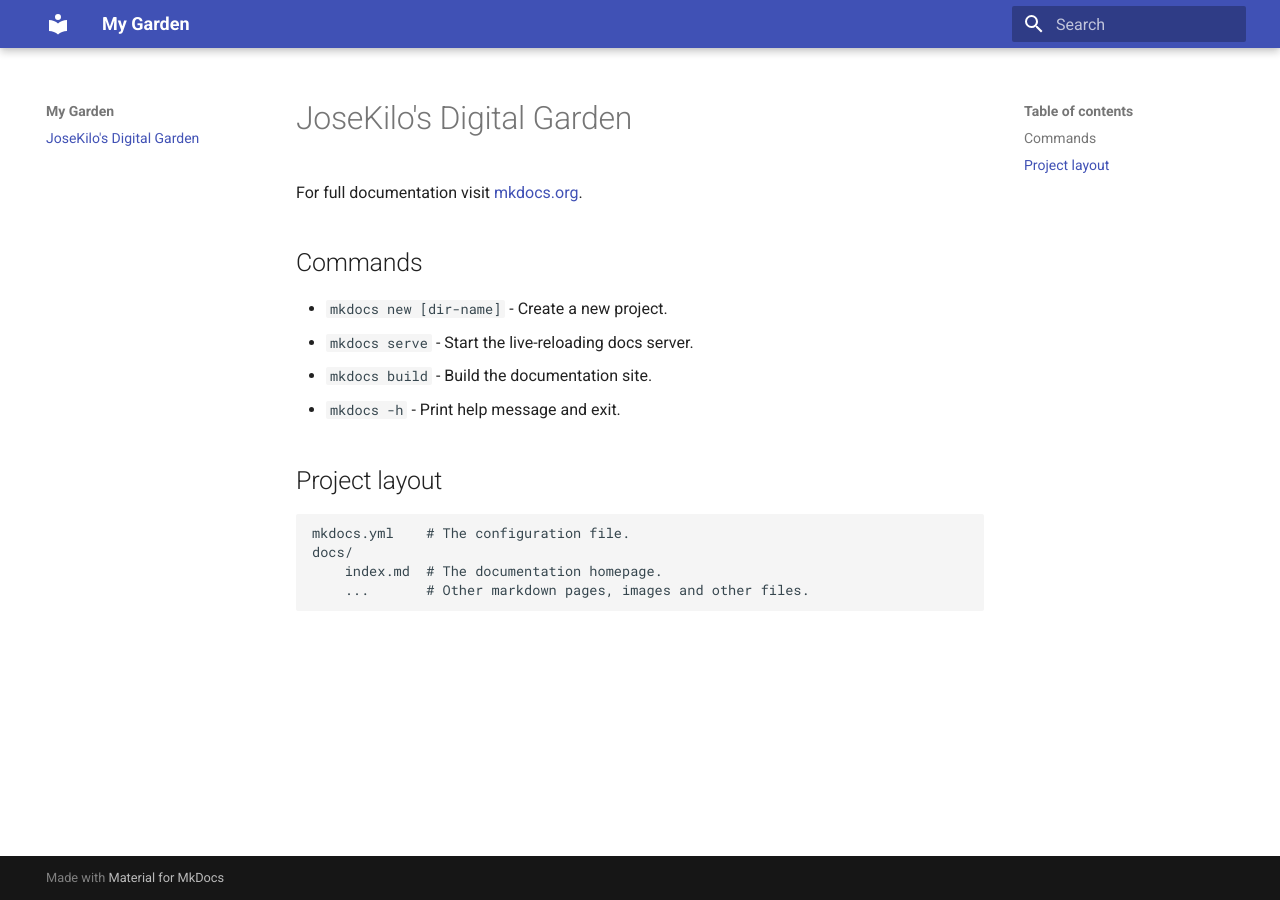
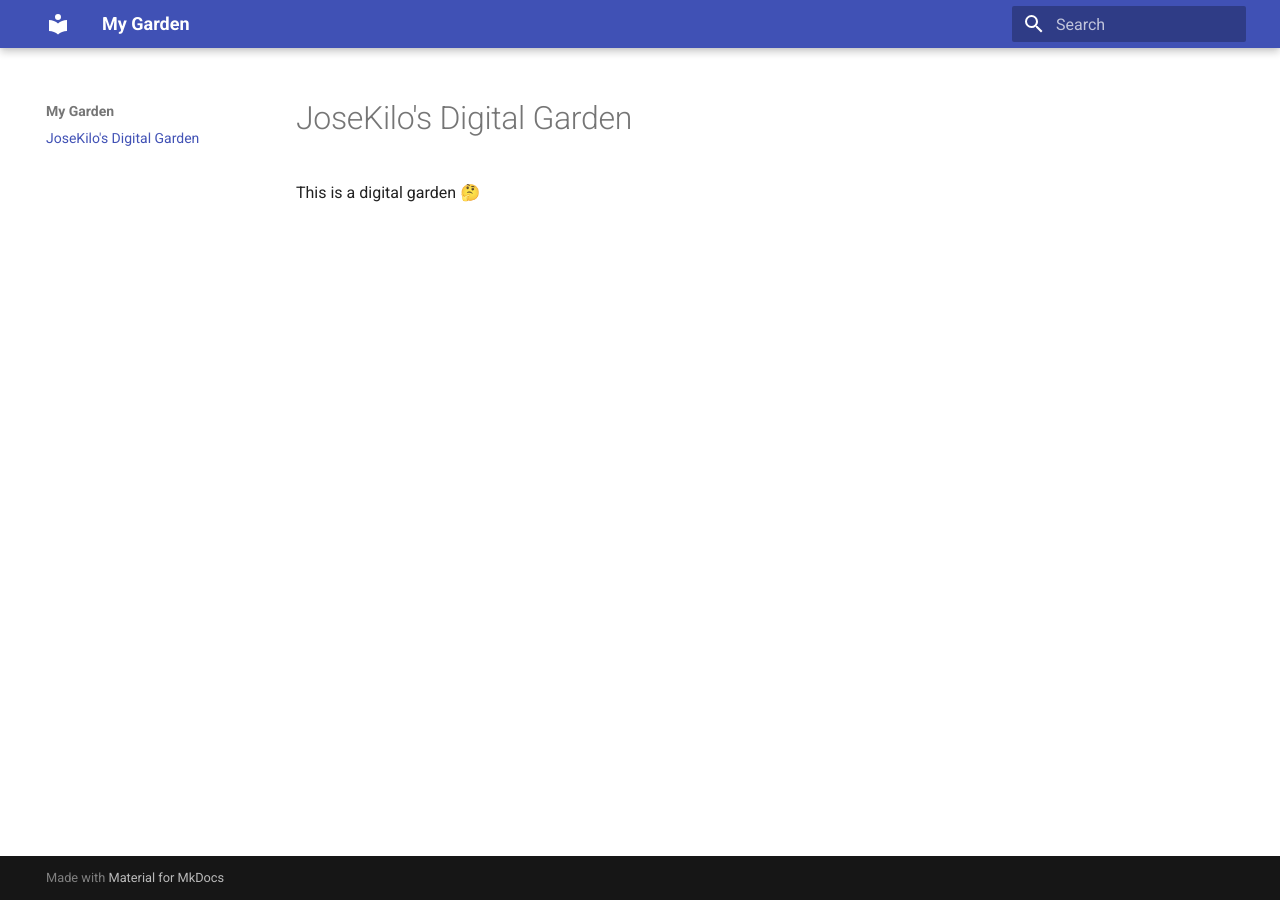
Before and after one commit to JoseKilo/garden, an MkDocs documentation site: the page built from garden/index.md, in a window 1280 px wide. Built offline with MkDocs 1.6.1 and Material for MkDocs 9.7.7, drawn with Linux system fonts in a browser that asks for light colours.

Commit message:
Remove Mkdocs placeholder text

```diff
--- a/garden/index.md
+++ b/garden/index.md
@@ -1,17 +1,3 @@
 # JoseKilo's Digital Garden
 
-For full documentation visit [mkdocs.org](https://www.mkdocs.org).
-
-## Commands
-
-* `mkdocs new [dir-name]` - Create a new project.
-* `mkdocs serve` - Start the live-reloading docs server.
-* `mkdocs build` - Build the documentation site.
-* `mkdocs -h` - Print help message and exit.
-
-## Project layout
-
-    mkdocs.yml    # The configuration file.
-    docs/
-        index.md  # The documentation homepage.
-        ...       # Other markdown pages, images and other files.
+This is a digital garden 🤔
```
